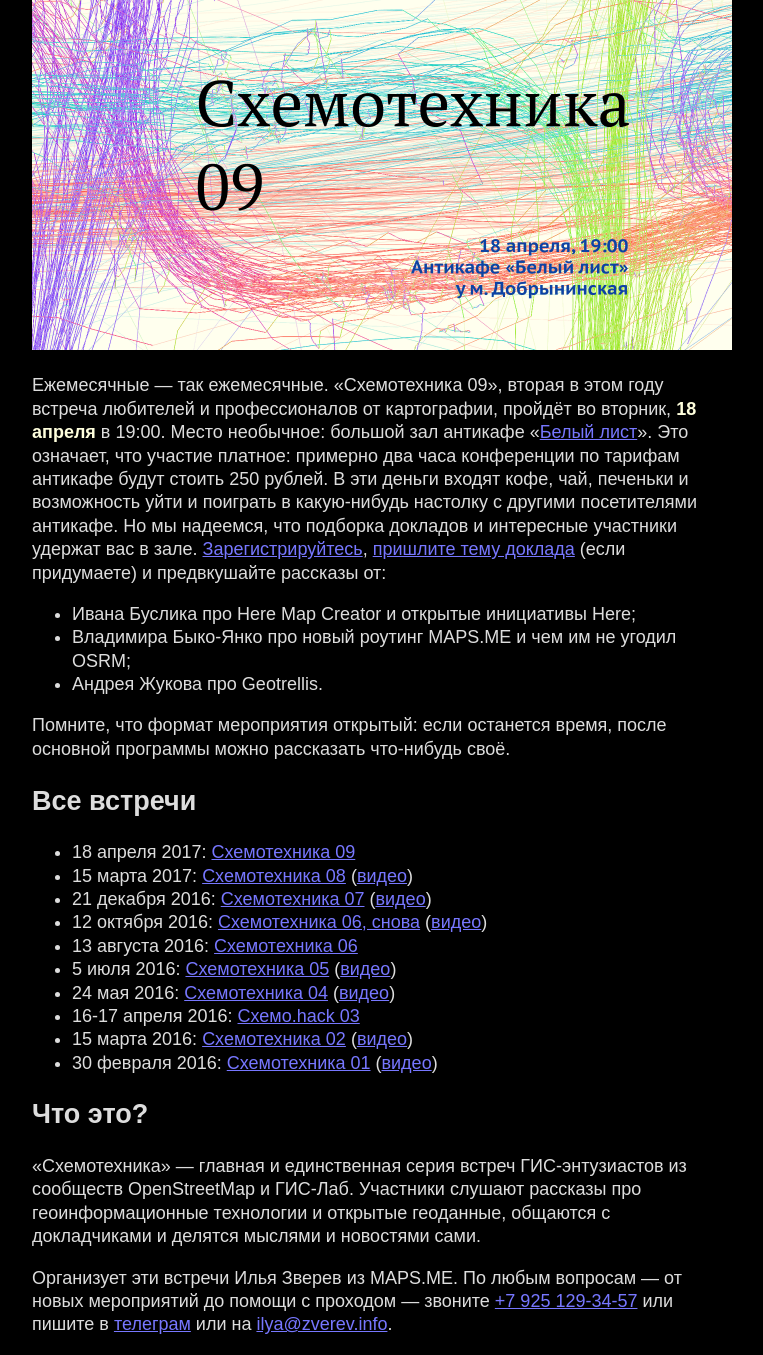
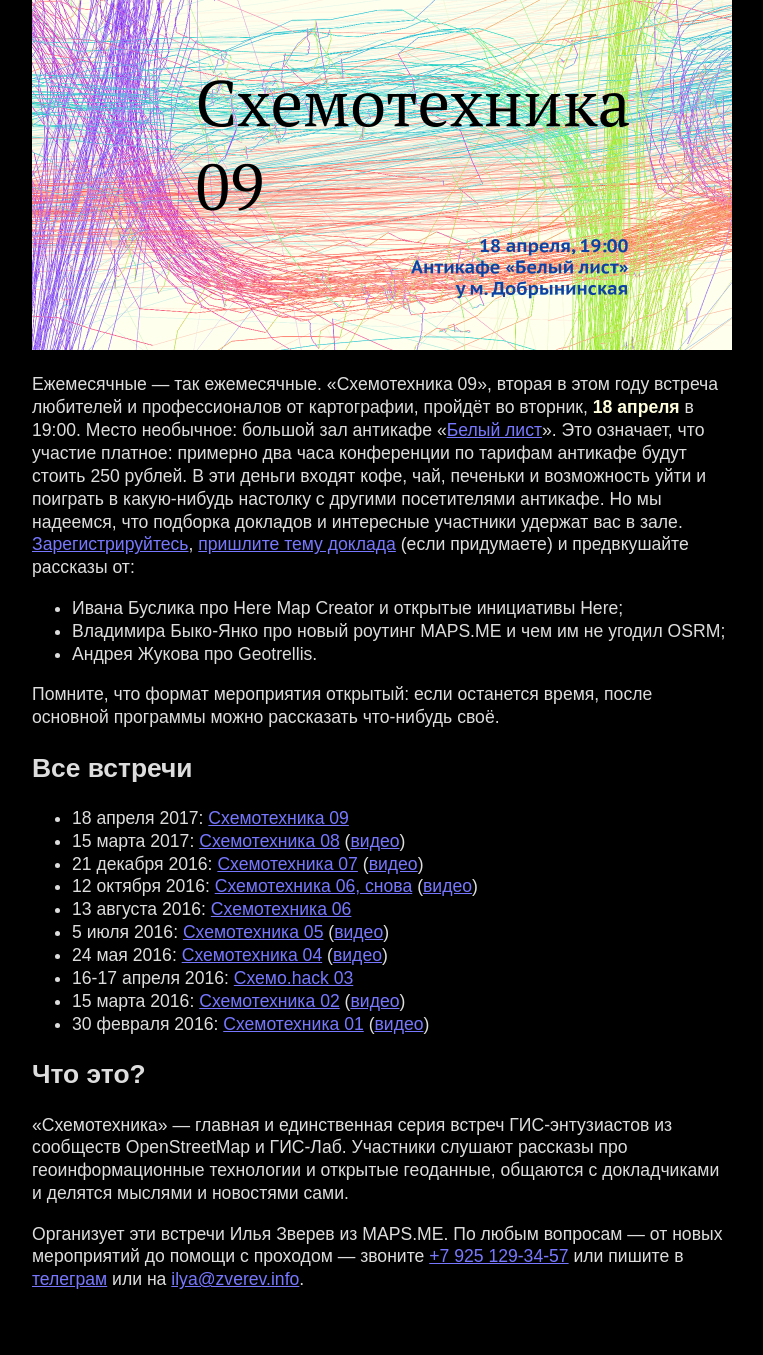
Before and after one commit to Zverik/schemotechnika, a Jekyll site: the page built from index.md, in a window 1280 px wide. Shown: the whole page, without its empty margins (258-1021 px from the left). Built offline with Jekyll 4.4.1, drawn with Linux system fonts in a browser that asks for light colours; after the commit the page ends 1309 px from its top, so only the background shows below that.

Commit message:
Update mobile layout

```diff
--- a/_layouts/home.html
+++ b/_layouts/home.html
@@ -2,6 +2,7 @@
 <html>
   <head>
     <meta charset="utf-8">
+    <meta name="viewport" content="width=device-width, initial-scale=1.0">
     <title>{{ page.title }}</title>
     <link rel="shortcut icon" type="image/x-icon" href="/favicon.ico">
     <link rel="stylesheet" type="text/css" href="schemo.css">
--- a/_layouts/post.html
+++ b/_layouts/post.html
@@ -2,6 +2,7 @@
 <html>
   <head>
     <meta charset="utf-8">
+    <meta name="viewport" content="width=device-width, initial-scale=1.0">
     <title>{{ page.title }}</title>
     <link rel="shortcut icon" type="image/x-icon" href="/favicon.ico">
     <link rel="stylesheet" type="text/css" href="/schemo.css">
--- a/schemo.css
+++ b/schemo.css
@@ -2,7 +2,7 @@
   background: black;
   color: #ddd;
   font-family: sans-serif;
-  font-size: 18px;
+  font-size: 110%;
   font-weight: 100;
   line-height: 1.3;
   max-width: 700px;
@@ -12,7 +12,7 @@
 @media only screen and (max-device-width: 680px) {
   body {
     max-width: 100%;
-    font-size: 20px;
+    font-size: 140%;
   }
 }
 
```
